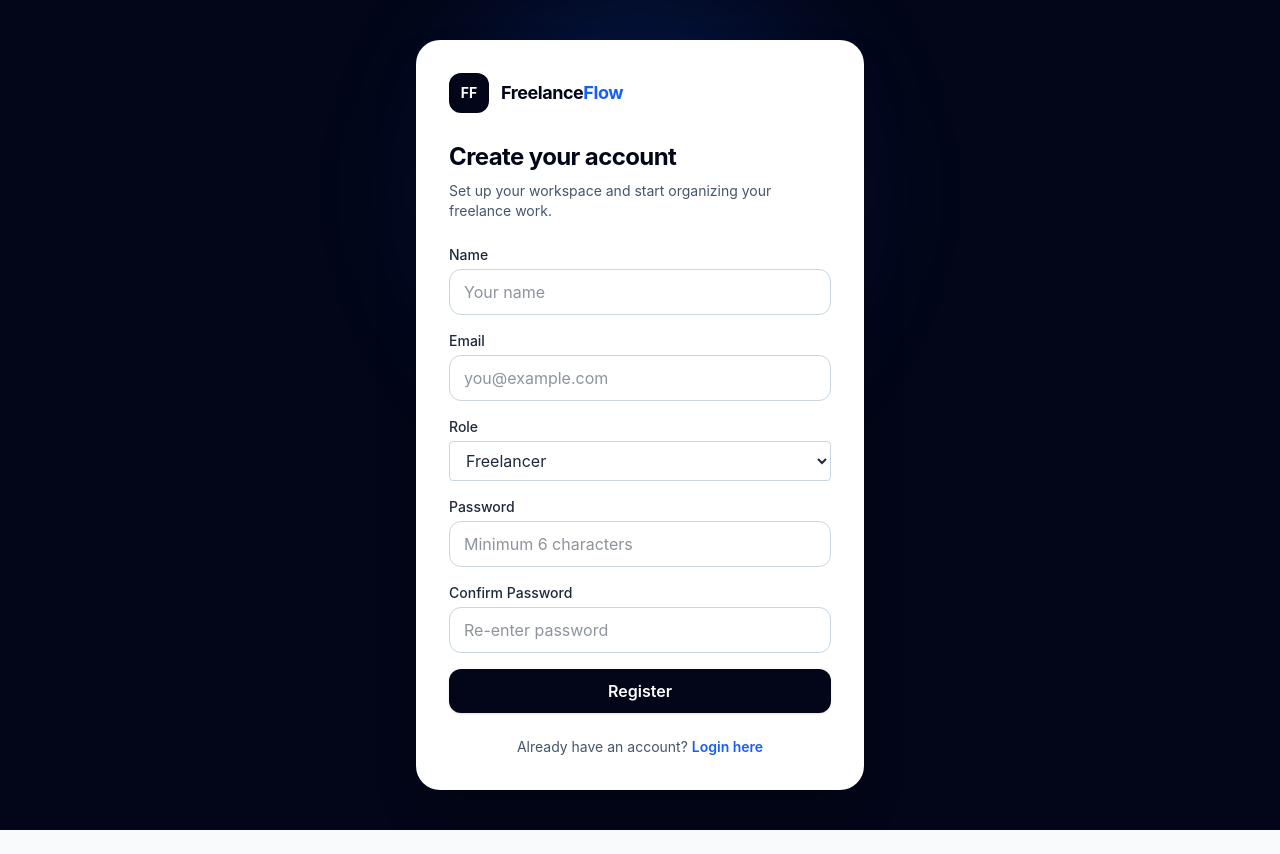
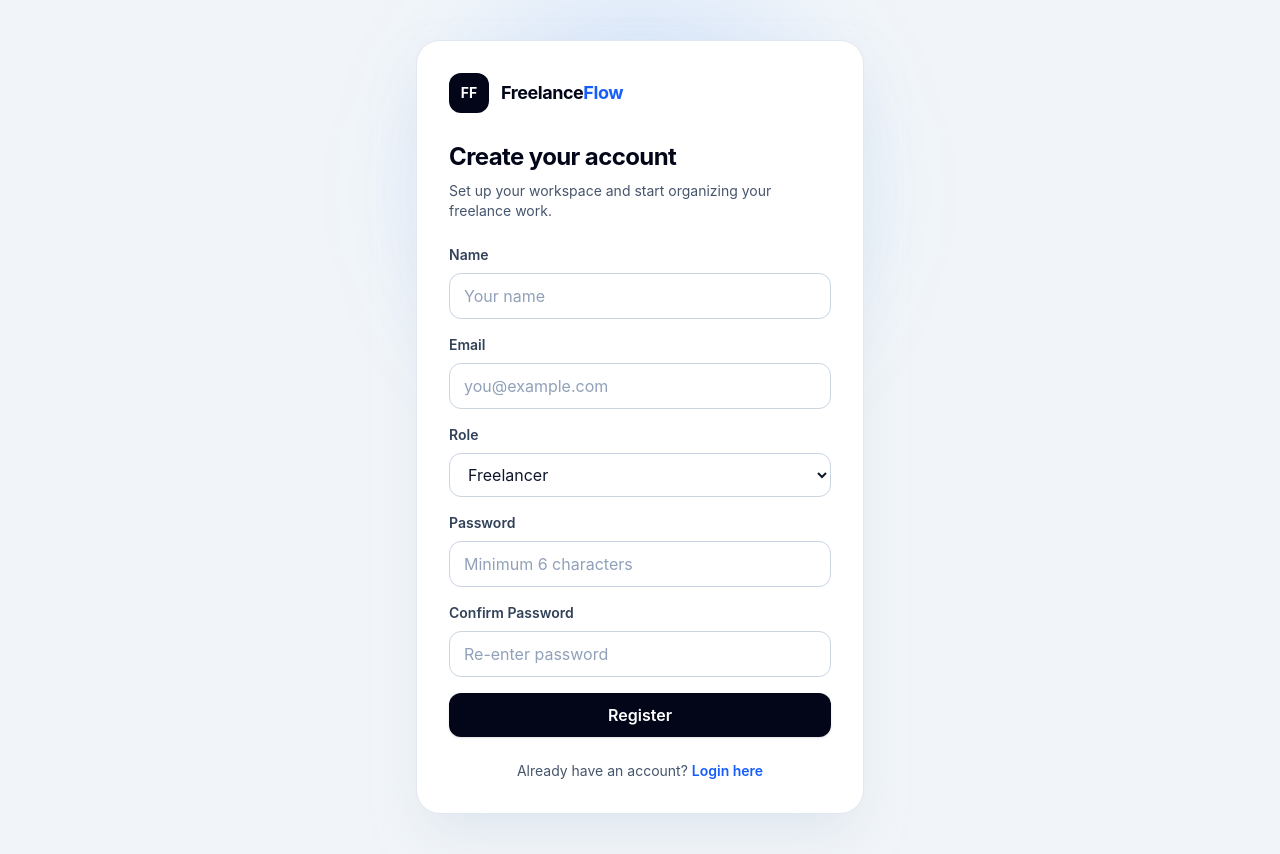
Before and after one commit to muhammedZak/freelance-flow, a React (Vite) app: page /register in a window 1280 px wide. Before the commit the page ends 830 px from the top, so only its background shows below. Built offline with nearby package versions, Linux system fonts and the light colour scheme.

Commit message:
fix: loginpage register page background issue

```diff
--- a/src/pages/RegisterPage.jsx
+++ b/src/pages/RegisterPage.jsx
@@ -92,63 +92,66 @@ function RegisterPage() {
   }
 
   return (
-    <section className='relative flex min-h-screen items-center justify-center overflow-hidden bg-slate-950 px-4 py-10 sm:px-6'>
-      <div className='pointer-events-none absolute left-1/2 top-0 h-96 w-96 -translate-x-1/2 rounded-full bg-blue-600/20 blur-3xl' />
-      <div className='relative w-full max-w-md rounded-3xl border border-white/10 bg-white p-6 shadow-2xl shadow-black/30 sm:p-8'>
-        <Link to='/' className='mb-7 inline-flex items-center gap-3 rounded-lg text-slate-950'>
-          <span className='flex h-10 w-10 items-center justify-center rounded-xl bg-slate-950 text-sm font-bold text-white'>FF</span>
-          <span className='text-lg font-bold tracking-tight'>Freelance<span className='text-blue-600'>Flow</span></span>
+    <section className='relative flex min-h-screen items-center justify-center overflow-hidden bg-slate-100 px-4 py-10 text-slate-900 transition-colors dark:bg-slate-950 dark:text-slate-100 sm:px-6'>
+      <div className='pointer-events-none absolute left-1/2 top-0 h-96 w-96 -translate-x-1/2 rounded-full bg-blue-500/15 blur-3xl dark:bg-blue-600/20' />
+      <div className='relative w-full max-w-md rounded-3xl border border-slate-200 bg-white p-6 shadow-2xl shadow-slate-300/50 transition-colors dark:border-slate-800 dark:bg-slate-900 dark:shadow-black/30 sm:p-8'>
+        <Link to='/' className='mb-7 inline-flex items-center gap-3 rounded-lg text-slate-950 dark:text-white'>
+          <span className='flex h-10 w-10 items-center justify-center rounded-xl bg-slate-950 text-sm font-bold text-white dark:bg-blue-600'>FF</span>
+          <span className='text-lg font-bold tracking-tight'>Freelance<span className='text-blue-600 dark:text-blue-400'>Flow</span></span>
         </Link>
-        <h1 className='mb-2 text-2xl font-bold tracking-tight text-slate-950'>Create your account</h1>
+        <h1 className='mb-2 text-2xl font-bold tracking-tight text-slate-950 dark:text-white'>Create your account</h1>
 
-        <p className='mb-6 text-sm text-slate-600'>
+        <p className='mb-6 text-sm text-slate-600 dark:text-slate-400'>
           Set up your workspace and start organizing your freelance work.
         </p>
 
         {formError && (
-          <p role='alert' className='mb-4 rounded-xl border border-red-200 bg-red-50 p-3 text-sm text-red-700'>
+          <p role='alert' className='mb-4 rounded-xl border border-red-200 bg-red-50 p-3 text-sm text-red-700 dark:border-red-500/30 dark:bg-red-500/10 dark:text-red-300'>
             {formError}
           </p>
         )}
 
         {error && (
-          <p role='alert' className='mb-4 rounded-xl border border-red-200 bg-red-50 p-3 text-sm text-red-700'>
+          <p role='alert' className='mb-4 rounded-xl border border-red-200 bg-red-50 p-3 text-sm text-red-700 dark:border-red-500/30 dark:bg-red-500/10 dark:text-red-300'>
             {error}
           </p>
         )}
 
-        <form onSubmit={handleSubmit} className='space-y-4 [&_input]:min-h-11 [&_input]:w-full [&_input]:rounded-xl [&_input]:border [&_input]:border-slate-300 [&_input]:px-3.5 [&_input]:py-2.5 [&_input]:outline-none [&_input]:focus:border-blue-500 [&_input]:focus:ring-4 [&_input]:focus:ring-blue-500/10'>
+        <form onSubmit={handleSubmit} className='space-y-4'>
           <div>
-            <label className='mb-1 block text-sm font-medium'>Name</label>
+            <label htmlFor='register-name' className='mb-2 block text-sm font-semibold text-slate-700 dark:text-slate-300'>Name</label>
             <input
               type='text'
+              id='register-name'
               name='name'
               value={formData.name}
               onChange={handleChange}
-              className='w-full rounded border border-slate-300 px-3 py-2 outline-none focus:border-slate-900'
+              className='min-h-11 w-full rounded-xl border border-slate-300 bg-white px-3.5 py-2.5 text-slate-900 outline-none placeholder:text-slate-400 focus:border-blue-500 focus:ring-4 focus:ring-blue-500/10 dark:border-slate-700 dark:bg-slate-950 dark:text-white dark:placeholder:text-slate-500'
               placeholder='Your name'
             />
           </div>
 
           <div>
-            <label className='mb-1 block text-sm font-medium'>Email</label>
+            <label htmlFor='register-email' className='mb-2 block text-sm font-semibold text-slate-700 dark:text-slate-300'>Email</label>
             <input
               type='email'
+              id='register-email'
               name='email'
               value={formData.email}
               onChange={handleChange}
-              className='w-full rounded border border-slate-300 px-3 py-2 outline-none focus:border-slate-900'
+              className='min-h-11 w-full rounded-xl border border-slate-300 bg-white px-3.5 py-2.5 text-slate-900 outline-none placeholder:text-slate-400 focus:border-blue-500 focus:ring-4 focus:ring-blue-500/10 dark:border-slate-700 dark:bg-slate-950 dark:text-white dark:placeholder:text-slate-500'
               placeholder='you@example.com'
             />
           </div>
 
           <div>
-            <label className='mb-1 block text-sm font-medium'>Role</label>
+            <label htmlFor='register-role' className='mb-2 block text-sm font-semibold text-slate-700 dark:text-slate-300'>Role</label>
             <select
+              id='register-role'
               name='role'
               value={formData.role}
               onChange={handleChange}
-              className='w-full rounded border border-slate-300 px-3 py-2 outline-none focus:border-slate-900'>
+              className='min-h-11 w-full rounded-xl border border-slate-300 bg-white px-3.5 py-2.5 text-slate-900 outline-none focus:border-blue-500 focus:ring-4 focus:ring-blue-500/10 dark:border-slate-700 dark:bg-slate-950 dark:text-white'>
               <option value='freelancer'>Freelancer</option>
               <option value='client'>Client</option>
               <option value='admin'>Admin</option>
@@ -156,27 +159,29 @@ function RegisterPage() {
           </div>
 
           <div>
-            <label className='mb-1 block text-sm font-medium'>Password</label>
+            <label htmlFor='register-password' className='mb-2 block text-sm font-semibold text-slate-700 dark:text-slate-300'>Password</label>
             <input
               type='password'
+              id='register-password'
               name='password'
               value={formData.password}
               onChange={handleChange}
-              className='w-full rounded border border-slate-300 px-3 py-2 outline-none focus:border-slate-900'
+              className='min-h-11 w-full rounded-xl border border-slate-300 bg-white px-3.5 py-2.5 text-slate-900 outline-none placeholder:text-slate-400 focus:border-blue-500 focus:ring-4 focus:ring-blue-500/10 dark:border-slate-700 dark:bg-slate-950 dark:text-white dark:placeholder:text-slate-500'
               placeholder='Minimum 6 characters'
             />
           </div>
 
           <div>
-            <label className='mb-1 block text-sm font-medium'>
+            <label htmlFor='register-confirm-password' className='mb-2 block text-sm font-semibold text-slate-700 dark:text-slate-300'>
               Confirm Password
             </label>
             <input
               type='password'
+              id='register-confirm-password'
               name='confirmPassword'
               value={formData.confirmPassword}
               onChange={handleChange}
-              className='w-full rounded border border-slate-300 px-3 py-2 outline-none focus:border-slate-900'
+              className='min-h-11 w-full rounded-xl border border-slate-300 bg-white px-3.5 py-2.5 text-slate-900 outline-none placeholder:text-slate-400 focus:border-blue-500 focus:ring-4 focus:ring-blue-500/10 dark:border-slate-700 dark:bg-slate-950 dark:text-white dark:placeholder:text-slate-500'
               placeholder='Re-enter password'
             />
           </div>
@@ -184,14 +189,14 @@ function RegisterPage() {
           <button
             type='submit'
             disabled={loading}
-            className='min-h-11 w-full rounded-xl bg-slate-950 px-4 py-2.5 font-semibold text-white shadow-sm transition hover:bg-slate-800 disabled:bg-slate-400'>
+            className='min-h-11 w-full rounded-xl bg-slate-950 px-4 py-2.5 font-semibold text-white shadow-sm transition hover:bg-slate-800 disabled:bg-slate-400 dark:bg-blue-600 dark:hover:bg-blue-500 dark:disabled:bg-slate-700'>
             {loading ? 'Creating account...' : 'Register'}
           </button>
         </form>
 
-        <p className='mt-6 text-center text-sm text-slate-600'>
+        <p className='mt-6 text-center text-sm text-slate-600 dark:text-slate-400'>
           Already have an account?{' '}
-          <Link to='/login' className='font-semibold text-blue-600 hover:text-blue-700'>
+          <Link to='/login' className='font-semibold text-blue-600 hover:text-blue-700 dark:text-blue-400 dark:hover:text-blue-300'>
             Login here
           </Link>
         </p>
```
Also changed, not shown: src/pages/LoginPage.jsx (+20 -20 lines).
